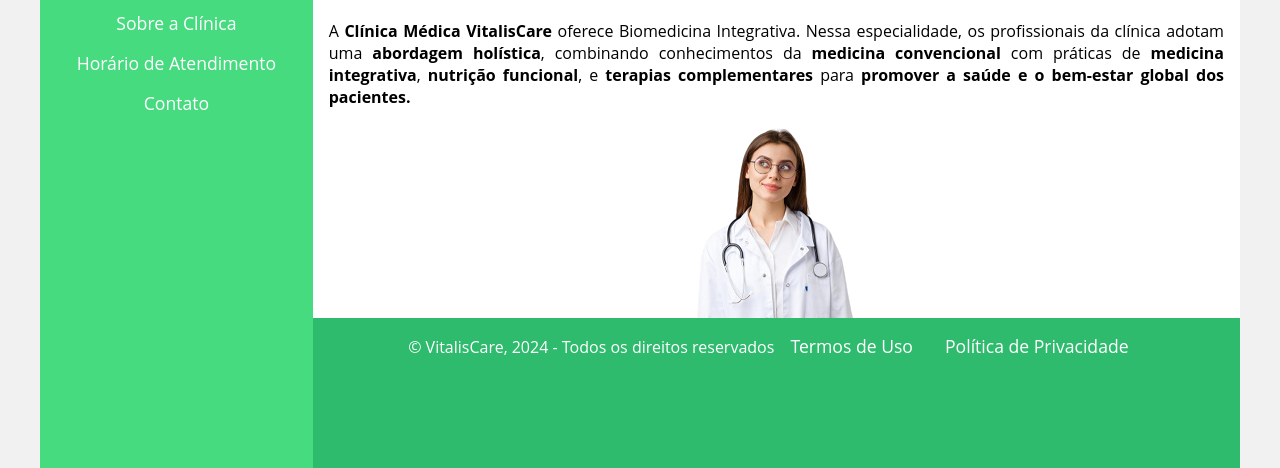
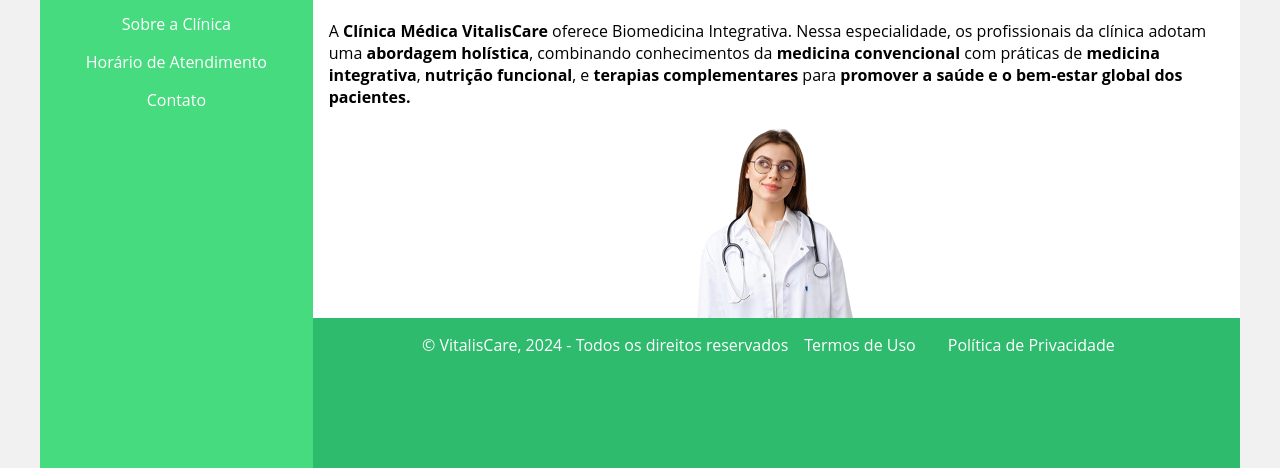
Before and after one commit to gazsoulriper/html-developer-segundo-desafio, a plain HTML site: page index.html in a window 1280 px wide. Shown: the part 439-907 px from the top of the page. Drawn offline with Linux system fonts and the light colour scheme.

Commit message:
Update base.css

```diff
--- a/assets/css/base.css
+++ b/assets/css/base.css
@@ -66,7 +66,6 @@
     background-color: white;
     min-height: 300px;
     padding: 0 1rem;
-    text-align: justify;
     display: flex;
     flex-direction: column;
     align-items: center;
@@ -117,7 +116,6 @@
     text-decoration: none;
     text-align: center;
     justify-content: center;
-    font-size: 1.1em;
 }
 
 .content a:hover {
```
